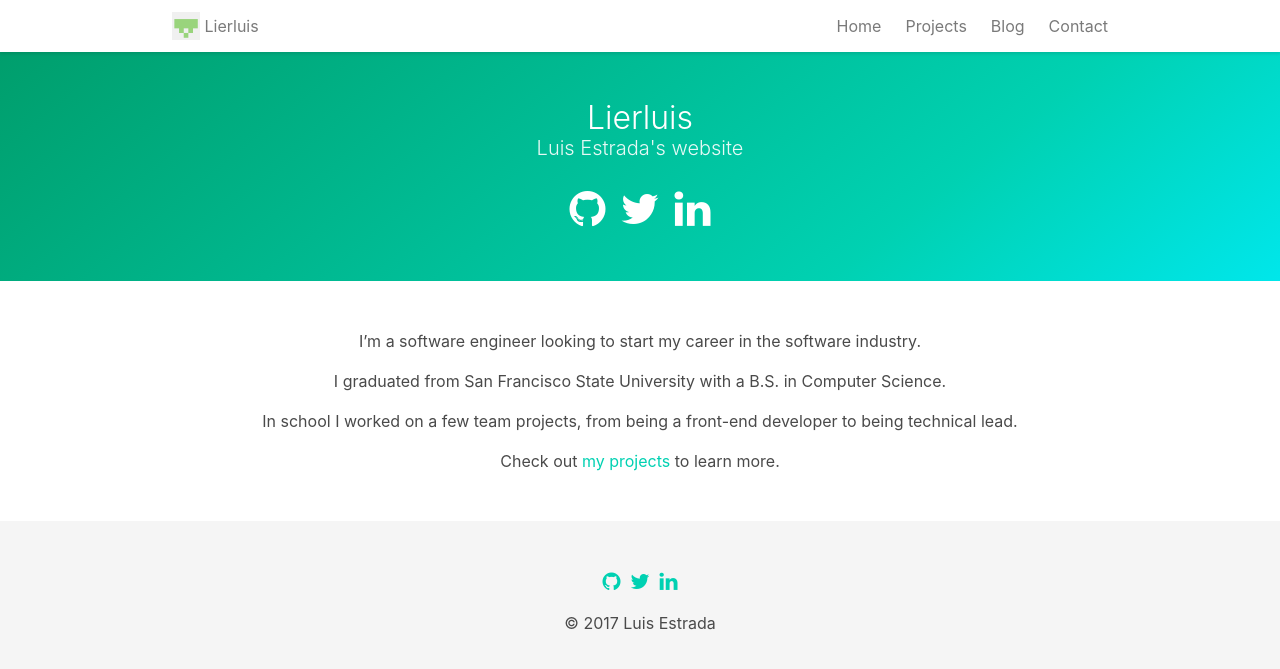
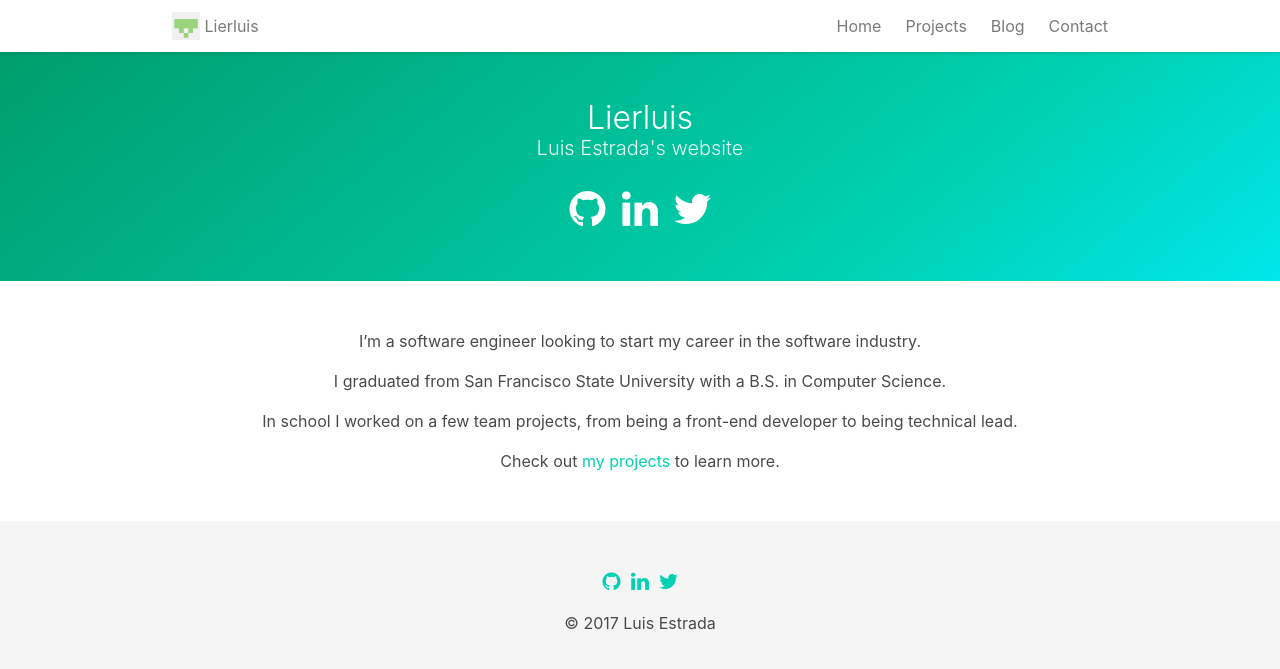
Before and after one commit to lierluis/lierluis.github.io, a Jekyll site: the page built from index.md, in a window 1280 px wide. Shown: the top 669 px of the page. Built offline with Jekyll 4.4.1, drawn with Linux system fonts in a browser that asks for light colours; nearby versions of some CDN libraries.

Commit message:
Re-order social links

```diff
--- a/_includes/footer.html
+++ b/_includes/footer.html
@@ -5,11 +5,11 @@
         <a class="icon" href="https://github.com/{{ site.github_username }}">
           <i class="fa fa-github"></i>
         </a>
+        <a class="icon" href="https://linkedin.com/in/{{ site.linkedin_username }}">
+          <i class="fa fa-linkedin"></i>
+        </a>
         <a class="icon" href="https://twitter.com/{{ site.twitter_username }}">
           <i class="fa fa-twitter"></i>
-        </a>
-        <a class="icon" href="https://linkedin.com/in/{{ site.linkedin_username }}">
-          <i class="fa fa-linkedin"></i>
         </a>
       </p>
       <p>
--- a/_includes/hero.html
+++ b/_includes/hero.html
@@ -11,11 +11,11 @@
         <a class="icon is-large" href="https://github.com/{{ site.github_username }}">
           <i class="fa fa-github"></i>
         </a>
+        <a class="icon is-large" href="https://linkedin.com/in/{{ site.linkedin_username }}">
+          <i class="fa fa-linkedin"></i>
+        </a>
         <a class="icon is-large" href="https://twitter.com/{{ site.twitter_username }}">
           <i class="fa fa-twitter"></i>
-        </a>
-        <a class="icon is-large" href="https://linkedin.com/in/{{ site.linkedin_username }}">
-          <i class="fa fa-linkedin"></i>
         </a>
       </p>
     </div>
```
